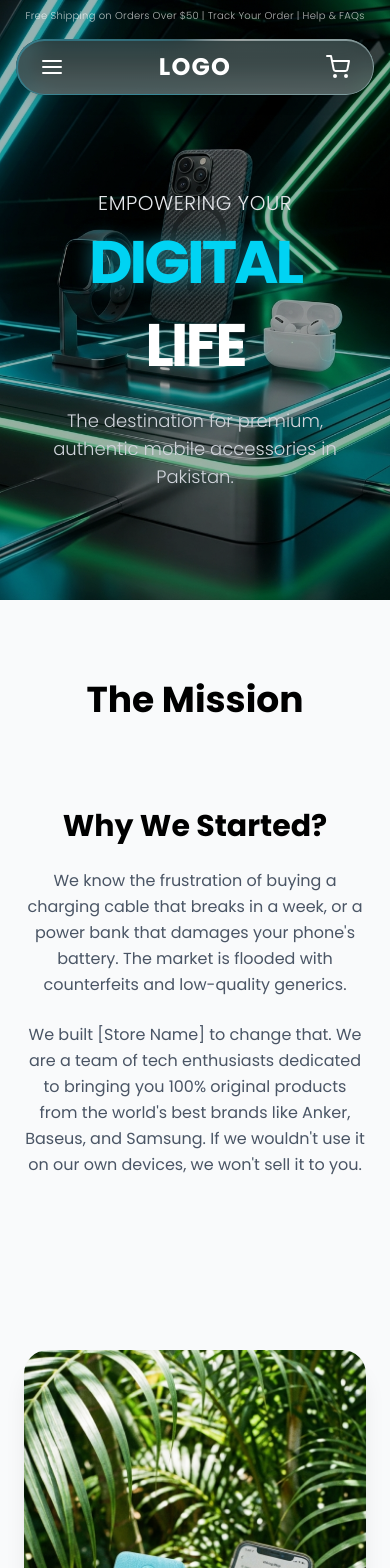
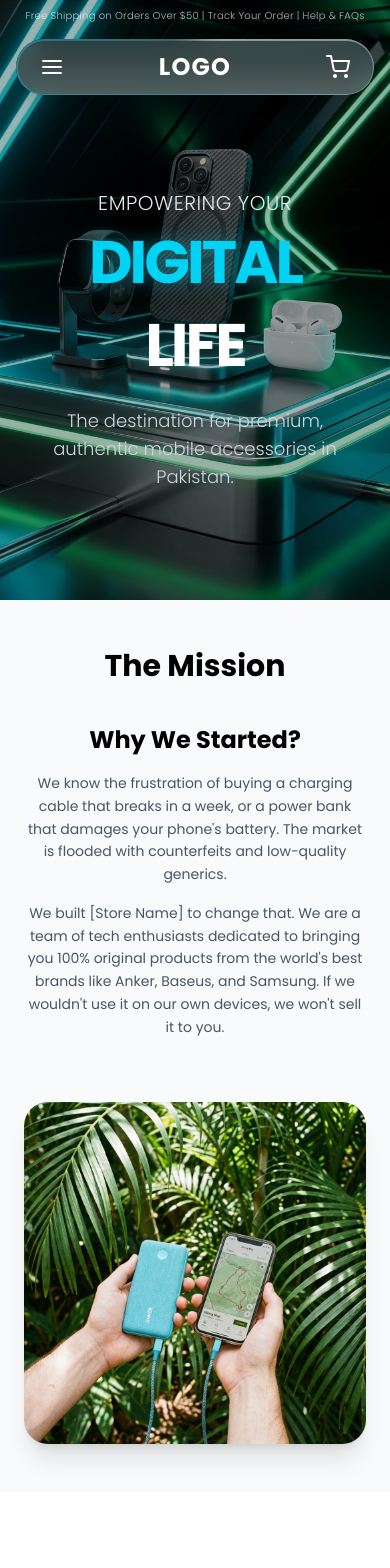
Before and after one commit to Shinvo-Ecomerece-Store/Front-End, a React (Vite) app: page /about in a window 390 px wide. Shown: the top 1568 px of the page. Built offline with nearby package versions, Linux system fonts and the light colour scheme.

Commit message:
update power your mission section

```diff
--- a/src/components/About/Mission.jsx
+++ b/src/components/About/Mission.jsx
@@ -3,31 +3,31 @@ import missionImg from '../../assets/mission_lifestyle.png';
 
 const Mission = () => {
     return (
-        <div className="w-full bg-gray-50 py-20 overflow-hidden">
+        <div className="w-full bg-gray-50 py-12 md:py-20 overflow-hidden">
             <div className="max-w-7xl mx-auto px-6">
-                <h2 className="text-4xl md:text-5xl font-bold text-center mb-16">The Mission</h2>
+                <h2 className="text-3xl md:text-5xl font-bold text-center mb-10 md:mb-16">The Mission</h2>
 
-                <div className="flex flex-col lg:flex-row items-center gap-[100px]">
+                <div className="flex flex-col lg:flex-row items-center gap-10 lg:gap-[100px]">
                     {/* Image Side */}
-                    <div className="relative w-full lg:w-[50%] flex justify-center order-2 py-6 lg:order-1">
-                        <div className="relative w-[500px] h-[500px]">
+                    <div className="relative w-full lg:w-[50%] flex justify-center order-2 lg:order-1">
+                        <div className="relative w-full max-w-[500px] aspect-square">
                             {/* Geometric Shape Background */}
-                            <div className="hidden lg:block w-[100%] h-[100%] bg-[#02D5E0] rotate-45 rounded-3xl z-0"></div>
+                            <div className="hidden lg:block w-full h-full bg-[#02D5E0] rotate-45 rounded-3xl z-0 absolute top-0 left-0"></div>
                             <img
                                 src={missionImg}
                                 alt="Hands holding power bank"
-                                className="absolute top-0 left-0 z-10 rounded-3xl shadow-xl w-[500px] h-[500px] object-cover transform hover:scale-105 transition-transform duration-500"
+                                className="relative lg:absolute top-0 left-0 z-10 rounded-3xl shadow-xl w-full h-full object-cover transform hover:scale-105 transition-transform duration-500"
                             />
                         </div>
                     </div>
 
                     {/* Text Side */}
-                    <div className="w-full lg:w-[50%] order-1 lg:order-2 text-center lg:text-left py-6">
-                        <h3 className="text-3xl font-bold mb-6">Why We Started?</h3>
-                        <p className="text-gray-600 mb-6 leading-relaxed">
+                    <div className="w-full lg:w-[50%] order-1 lg:order-2 text-center lg:text-left">
+                        <h3 className="text-2xl md:text-3xl font-bold mb-4 md:mb-6">Why We Started?</h3>
+                        <p className="text-gray-600 mb-4 md:mb-6 leading-relaxed text-sm md:text-base">
                             We know the frustration of buying a charging cable that breaks in a week, or a power bank that damages your phone's battery. The market is flooded with counterfeits and low-quality generics.
                         </p>
-                        <p className="text-gray-600 mb-6 leading-relaxed">
+                        <p className="text-gray-600 mb-6 leading-relaxed text-sm md:text-base">
                             We built [Store Name] to change that. We are a team of tech enthusiasts dedicated to bringing you 100% original products from the world's best brands like Anker, Baseus, and Samsung. If we wouldn't use it on our own devices, we won't sell it to you.
                         </p>
                     </div>
--- a/src/components/PowerYourLife/PowerYourLife.jsx
+++ b/src/components/PowerYourLife/PowerYourLife.jsx
@@ -1,7 +1,7 @@
 import React from 'react';
 import { FaArrowRight } from 'react-icons/fa6';
-import powerbankImg from '../../assets/powerbank_lifestyle.png';
-import earbudsImg from '../../assets/earbuds_lifestyle.png';
+import powerbankImg from '../../assets/images/rec1.png';
+import earbudsImg from '../../assets/images/rec2.png';
 
 const PowerYourLife = () => {
     return (
@@ -19,7 +19,7 @@ const PowerYourLife = () => {
                     />
                     {/* Gradient Overlay for better integration */}
                     {/* Gradient Overlay for better integration */}
-                    <div className="absolute inset-0 bg-gradient-to-t from-[#02D5E0]/70 to-transparent mix-blend-multiply"></div>
+                    {/* <div className="absolute inset-0 bg-gradient-to-t from-[#02D5E0]/70 to-transparent mix-blend-multiply"></div> */}
                 </div>
 
                 {/* Text Section (Right) */}
```
Also changed, not shown: src/assets/images/rec1.png (added), src/assets/images/rec2.png (added).
